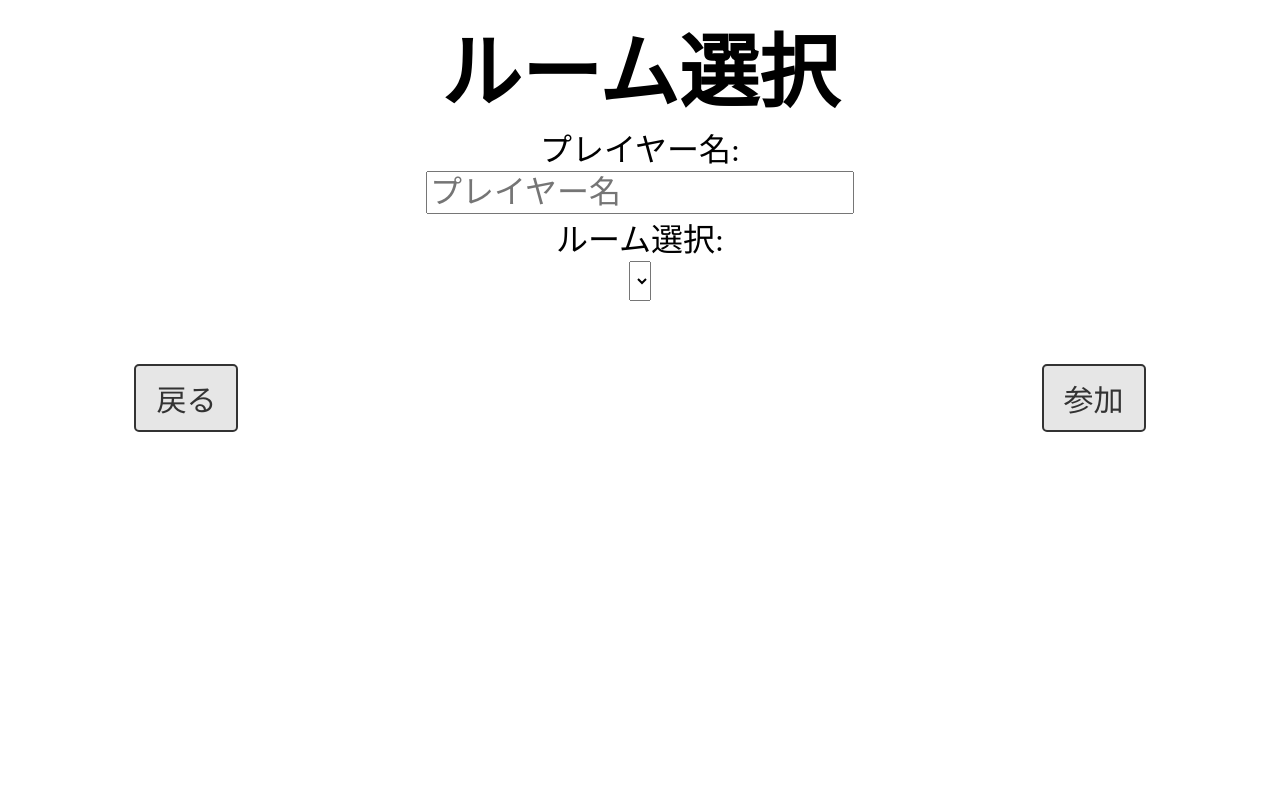
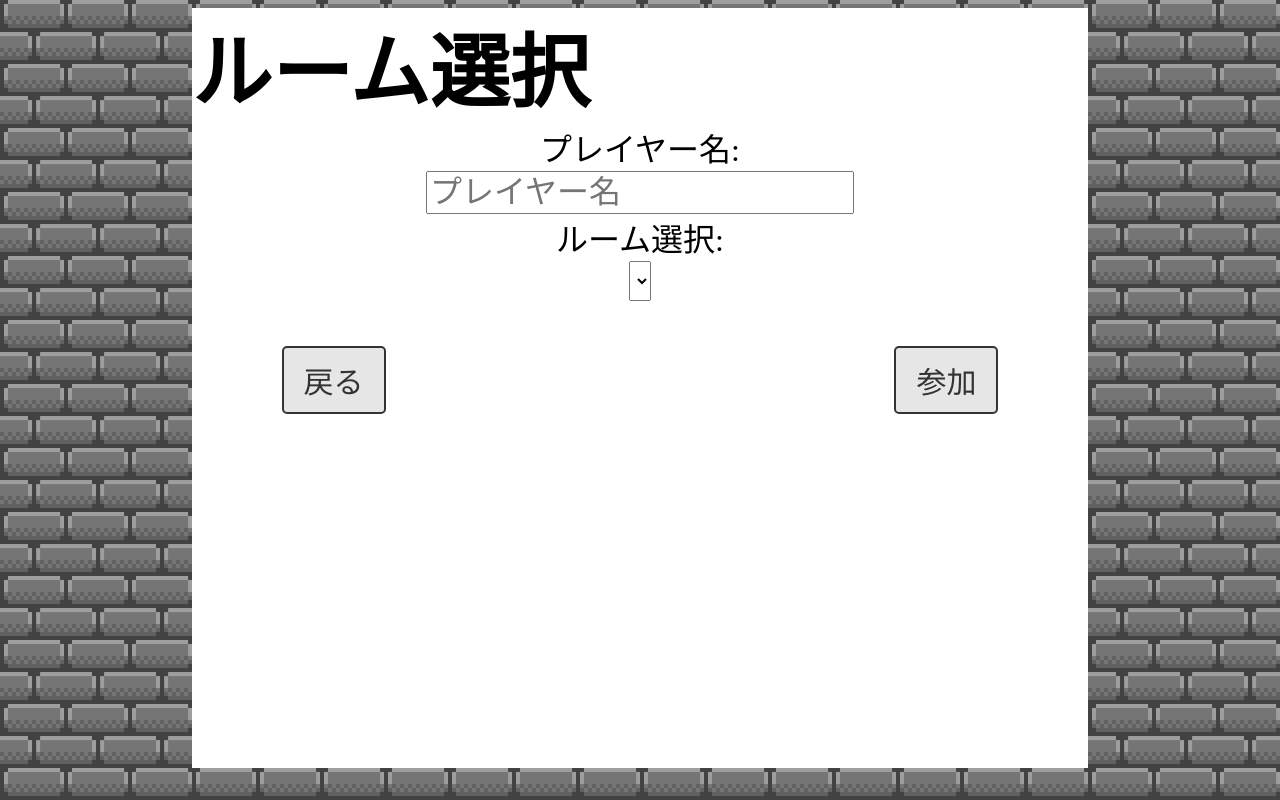
Before and after one commit to 2024AIT-OOP2-G14/AITBomber, a Flask app: page /roomselect in a window 1280 px wide. Run offline with Flask 3, Linux system fonts and the light colour scheme; lists and menus that the app fills with data are empty; some libraries are stand-ins or nearby versions.

Commit message:
Revert "Revert "背景を追加""

```diff
--- a/static/roommake.css
+++ b/static/css/style.css
@@ -1,4 +1,23 @@
+body{
+    background-image: url(../image/kabe.png);
+    background-size: 5%;
+}
+main{
+    margin:auto;
+    width:70vw;
+    min-width: 400px;
+    height: 95vh;
+    background-color: #fff;
+}
 h1{
+    font-size: 5em;
+    margin:auto;
+    position:relative;
+}
+
+#titlelogo{
+    border:solid 3px rgb(8, 8, 8); /* 枠線追加 */
+    border-radius: 5px; /* ボタンの角を丸める */
     font-size: 5em;
     margin:auto;
     width:70%;
--- a/static/roomselect.css
+++ /dev/null
@@ -1,77 +0,0 @@
-h2{
-    font-size: 5em;
-    margin:auto;
-    width:70%;
-    text-align: center;
-    position:relative;
-}
-
-.inputgroup {
-    display: flex; /* Flexboxを有効化 */
-    justify-content: center; /* 水平方向の中央揃え */
-    align-items: center; /* 垂直方向の中央揃え */
-}
-
-.inputlabel {
-    display: flex;
-    justify-content: center;
-    /* display: block; */
-    margin-bottom: 1px;
-    font-size: 32px;
-}
-
-.inputtext {
-    display: flex; /* Flexboxを有効化 */
-    justify-content: center; /* 水平方向の中央揃え */
-    align-items: center; /* 垂直方向の中央揃え */
-    font-size: 32px;
-    /* width: 100%;
-    max-width: 300px;
-    padding: 10px;
-    border: 1px solid #000;
-    border-radius: 5px;
-    box-sizing: border-box; */
-}
-
-#joinRoomButton {
-    text-decoration: none; /* 下線を削除 */
-    color: #333; /* 任意のテキストカラー */
-    background-color:#e6e6e6;
-    font-size: 30px; /* 任意のフォントサイズ */
-    padding: 10px 20px;
-    border: 2px solid #333; /* 任意のボーダー */
-    border-radius: 5px; /* ボタンの角を丸める */
-    display: inline-block; /* リンクをボタン風にする */
-    transition: 0.3s; /* ホバー時のエフェクト */
-}
-
-#joinRoomButton:hover{
-    background-color: #333; /* 背景色の変更 */
-    color: #fff; /* テキストカラーの変更 */
-    border-color: #fff; /* ボーダーカラーの変更 */
-}
-
-#buttongroup{
-    list-style: none; /* デフォルトのリストスタイルを削除 */
-    display: flex;
-    padding: 5% 10%;
-    justify-content: space-between;
-}
-
-#buttongroup a{
-    text-decoration: none; /* 下線を削除 */
-    color: #333; /* 任意のテキストカラー */
-    background-color:#e6e6e6;
-    font-size: 30px; /* 任意のフォントサイズ */
-    padding: 10px 20px;
-    border: 2px solid #333; /* 任意のボーダー */
-    border-radius: 5px; /* ボタンの角を丸める */
-    display: inline-block; /* リンクをボタン風にする */
-    transition: 0.3s; /* ホバー時のエフェクト */
-}
-
-#buttongroup a:hover {
-    background-color: #333; /* 背景色の変更 */
-    color: #fff; /* テキストカラーの変更 */
-    border-color: #fff; /* ボーダーカラーの変更 */
-}
--- a/templates/index.html
+++ b/templates/index.html
@@ -5,12 +5,12 @@
     <title>AITボンバー</title>
     <meta charset="utf-8">
     <meta name="viewport" content="width=device-width, initial-scale=1">
-    <link rel="stylesheet" href="../static/maintitle.css">
+    <link rel="stylesheet" href="../static/css/style.css">
 </head>
 
 <body>
     <main id="center">
-        <h1>AITボンバー</h1>
+        <h1 id="titlelogo">AITボンバー</h1>
         <ul class="select">
             <li><a href="{{ url_for('roommake') }}">ホストを作成</a></li>
             <li><a href="{{ url_for('roomselect') }}">ルームに参加</a></li>
--- a/templates/ranking.html
+++ b/templates/ranking.html
@@ -6,6 +6,7 @@
     <meta charset="utf-8">
 
     <script src="https://cdnjs.cloudflare.com/ajax/libs/socket.io/4.4.1/socket.io.min.js"></script>
+    <link rel="stylesheet" href="../static/css/style.css">
 
     <!-- <link rel="stylesheet" href=".css"> -->
 
--- a/templates/roommake.html
+++ b/templates/roommake.html
@@ -4,7 +4,7 @@
 <head>
     <title>ルーム作成|AITボンバー</title>
     <meta charset="utf-8">
-    <link rel="stylesheet" href="../static/roommake.css">
+    <link rel="stylesheet" href="../static/css/style.css">
     <script src="https://cdnjs.cloudflare.com/ajax/libs/socket.io/4.4.1/socket.io.js"></script>
 </head>
 
--- a/templates/roomselect.html
+++ b/templates/roomselect.html
@@ -4,7 +4,7 @@
 <head>
     <title>ルーム選択|AITボンバー</title>
     <meta charset="utf-8">
-    <link rel="stylesheet" href="../static/roomselect.css">
+    <link rel="stylesheet" href="../static/css/style.css">
     <script src="https://cdnjs.cloudflare.com/ajax/libs/socket.io/4.4.1/socket.io.js"></script>
 </head>
 
@@ -14,7 +14,7 @@
         <!-- ルーム選択 -->
         <div class="selectroom">
             <section>
-                <h2>ルーム選択</h2>
+                <h1>ルーム選択</h1>
                 <form action="{{ url_for('roomselect') }}" method="post">
                     <div id="inputgroup">
                         <label class="inputlabel" for="playername">プレイヤー名:</label>
--- a/templates/roomwait.html
+++ b/templates/roomwait.html
@@ -4,7 +4,7 @@
 <head>
     <title>プレイヤー待機中|AITボンバー</title>
     <meta charset="utf-8">
-    <link rel="stylesheet" href="../static/roomwait.css">
+    <link rel="stylesheet" href="../static/css/style.css">
     <script src="https://cdnjs.cloudflare.com/ajax/libs/socket.io/4.4.1/socket.io.js"></script>
     <script src="../static/socket.js"></script>
     <script defer src="../static/game.js"></script>
@@ -37,7 +37,6 @@
             {% if playername == room['host'] %}
              <button id="startGameButton">PLAY</button>
             {% endif %}
-            <a id="startGameButton" href="{{ url_for('game') }}">PLAY(開発用)</a>
     </main>
 </body>
 
```
Also changed, not shown: other parts of static/css/style.css (+36 -0 lines), static/maintitle.css (deleted, +0 -45 lines), static/roomwait.css (deleted, +0 -16 lines).
